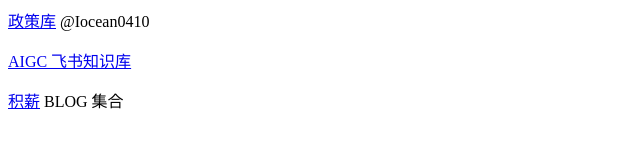
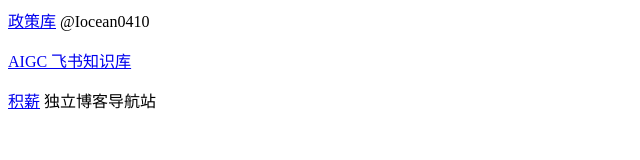
Before and after one commit to cooiky/cooiky.github.io, a plain HTML site: page index.html in a window 1280 px wide. Shown: the full height of the page, 0-640 px from the left. Drawn offline with Linux system fonts and the light colour scheme.

Commit message:
Update index.html

```diff
--- a/index.html
+++ b/index.html
@@ -5,6 +5,6 @@
   <body>
     <p><a href="https://zhengceku.fun">政策库</a> @Iocean0410</p>
     <p><a href="https://waytoagi.com">AIGC 飞书知识库</a></p>
-    <p><a href="https://firewood.news/">积薪</a> BLOG 集合</p>
+    <p><a href="https://firewood.news/">积薪</a> 独立博客导航站</p>
   </body>
 </html
```
